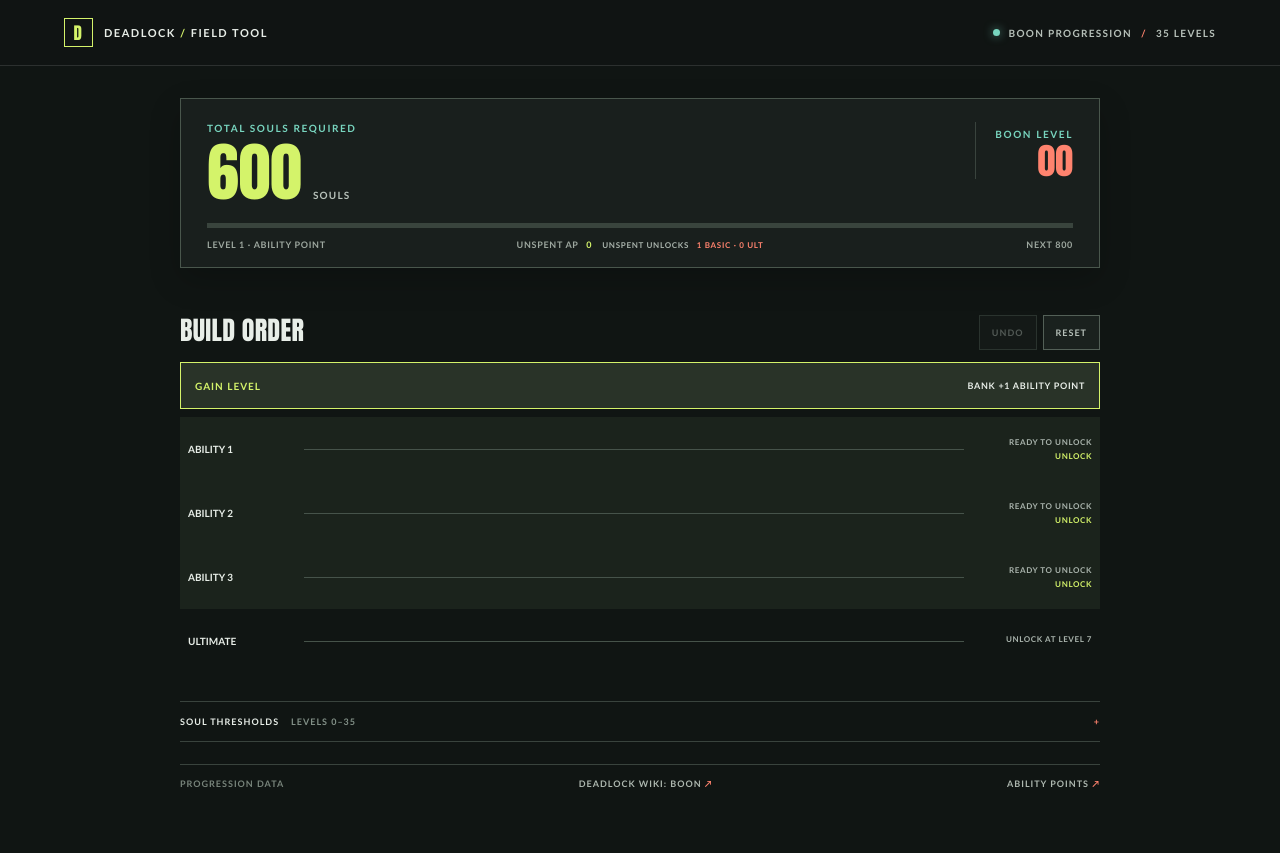
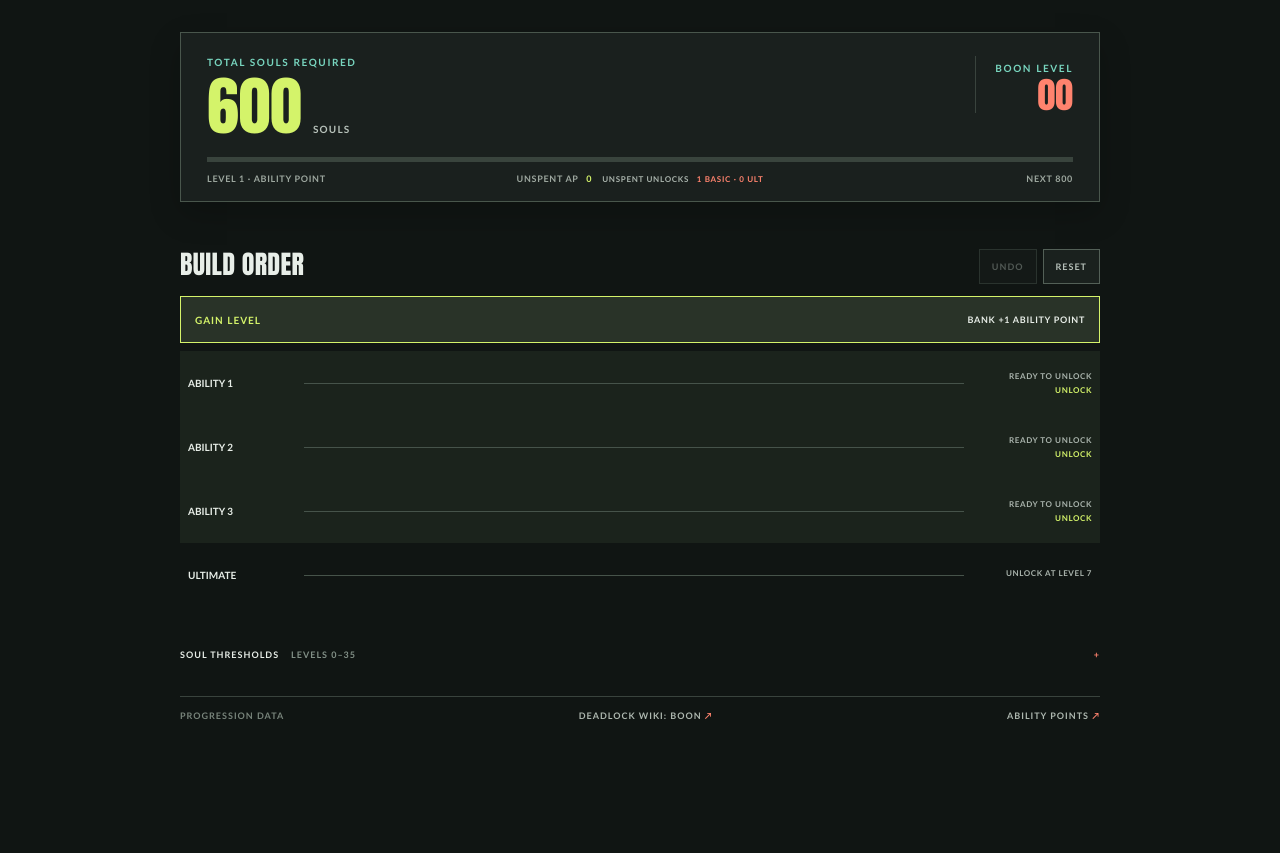
Before and after one commit to LittleBitwise/BoonPlanner, a Flask app: page / in a window 1280 px wide. After the commit the page ends 719 px from the top, so only its background shows below. Run offline with Flask 3, Linux system fonts and the light colour scheme.

Commit message:
removed top bar and more borders

```diff
--- a/static/styles.css
+++ b/static/styles.css
@@ -26,23 +26,6 @@ body {
 
 button, a { font: inherit; }
 button { color: inherit; }
-
-.topbar {
-  height: 66px;
-  padding: 0 clamp(20px, 5vw, 76px);
-  display: flex;
-  align-items: center;
-  justify-content: space-between;
-  border-bottom: 1px solid rgba(232, 238, 232, .13);
-  background: rgba(16, 21, 19, .9);
-}
-
-.wordmark { display: flex; align-items: center; gap: 11px; color: var(--paper); text-decoration: none; font-size: 11px; font-weight: 800; letter-spacing: 1.5px; }
-.wordmark i { color: var(--acid); font-style: normal; }
-.mark { display: grid; width: 29px; height: 29px; place-items: center; border: 1px solid var(--acid); color: var(--acid); font-size: 17px; font-family: Impact, sans-serif; }
-.top-meta { display: flex; align-items: center; gap: 9px; color: #b6c0b9; font-size: 10px; font-weight: 700; letter-spacing: 1.3px; }
-.live-dot { width: 7px; height: 7px; border-radius: 50%; background: var(--mint); box-shadow: 0 0 10px rgba(120, 213, 191, .65); }
-.meta-divider { color: var(--coral); }
 
 .layout { width: min(920px, calc(100% - 48px)); margin: 0 auto; padding: 32px 0 64px; }
 .label { color: var(--mint); font-size: 10px; font-weight: 800; letter-spacing: 1.6px; }
@@ -100,7 +83,7 @@ h2 { margin: 5px 0 0; font-family: Impact, "Arial Narrow", sans-serif; font-size
 .order-slot { min-width: 0; min-height: 42px; }
 .order-point > span { font-family: Impact, "Arial Narrow", sans-serif; font-size: 14px; line-height: 1; }
 .order-point small { color: #c1cbbf; font-size: 7px; font-weight: 800; line-height: 1; white-space: nowrap; }
-.thresholds { margin-top: 28px; border-top: 1px solid var(--line); border-bottom: 1px solid var(--line); }
+.thresholds { margin-top: 28px; border: none; }
 .thresholds summary { display: flex; justify-content: space-between; gap: 12px; padding: 14px 0; color: var(--paper); cursor: pointer; font-size: 9px; font-weight: 800; letter-spacing: 1px; list-style: none; }
 .thresholds summary::-webkit-details-marker { display: none; }
 .thresholds summary::after { margin-left: auto; color: var(--coral); content: "+"; }
@@ -127,10 +110,6 @@ h2 { margin: 5px 0 0; font-family: Impact, "Arial Narrow", sans-serif; font-size
 }
 
 @media (max-width: 560px) {
-  .topbar { height: 56px; padding: 0 16px; }
-  .top-meta { gap: 6px; font-size: 8px; letter-spacing: .8px; }
-  .wordmark { gap: 8px; font-size: 9px; letter-spacing: 1px; }
-  .mark { width: 25px; height: 25px; }
   .layout { width: calc(100% - 32px); padding-top: 32px; }
   .summary { padding: 18px 17px 14px; }
   .souls-value { font-size: 46px; }
--- a/templates/index.html
+++ b/templates/index.html
@@ -9,11 +9,6 @@
   <script src="{{ url_for('static', filename='app.js') }}" defer></script>
 </head>
 <body>
-  <header class="topbar">
-    <a class="wordmark" href="/" aria-label="Boon Picker home"><span class="mark">D</span><span>DEADLOCK <i>/</i> FIELD TOOL</span></a>
-    <div class="top-meta"><span class="live-dot"></span> BOON PROGRESSION <span class="meta-divider">/</span> 35 LEVELS</div>
-  </header>
-
   <main class="layout">
     <section class="picker" aria-label="Boon level picker">
       <div class="summary" aria-live="polite" aria-atomic="true">
```
